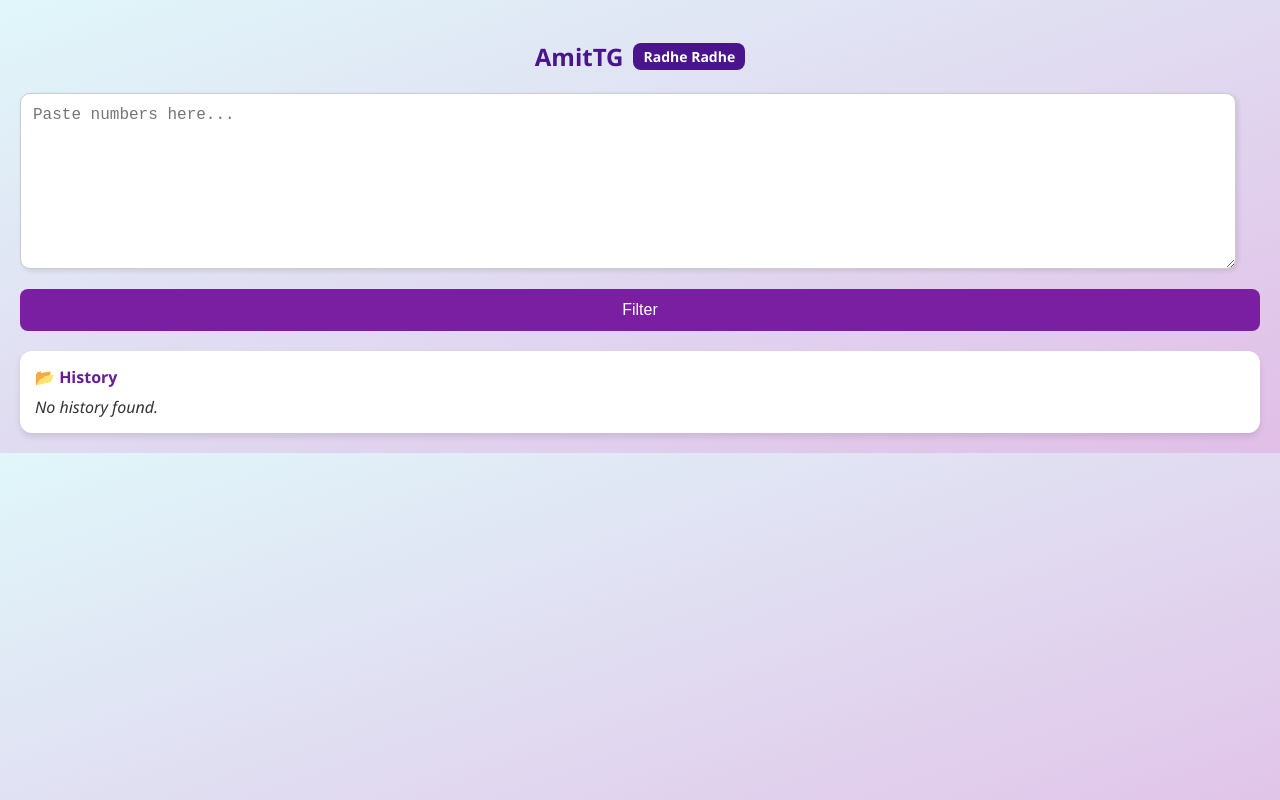
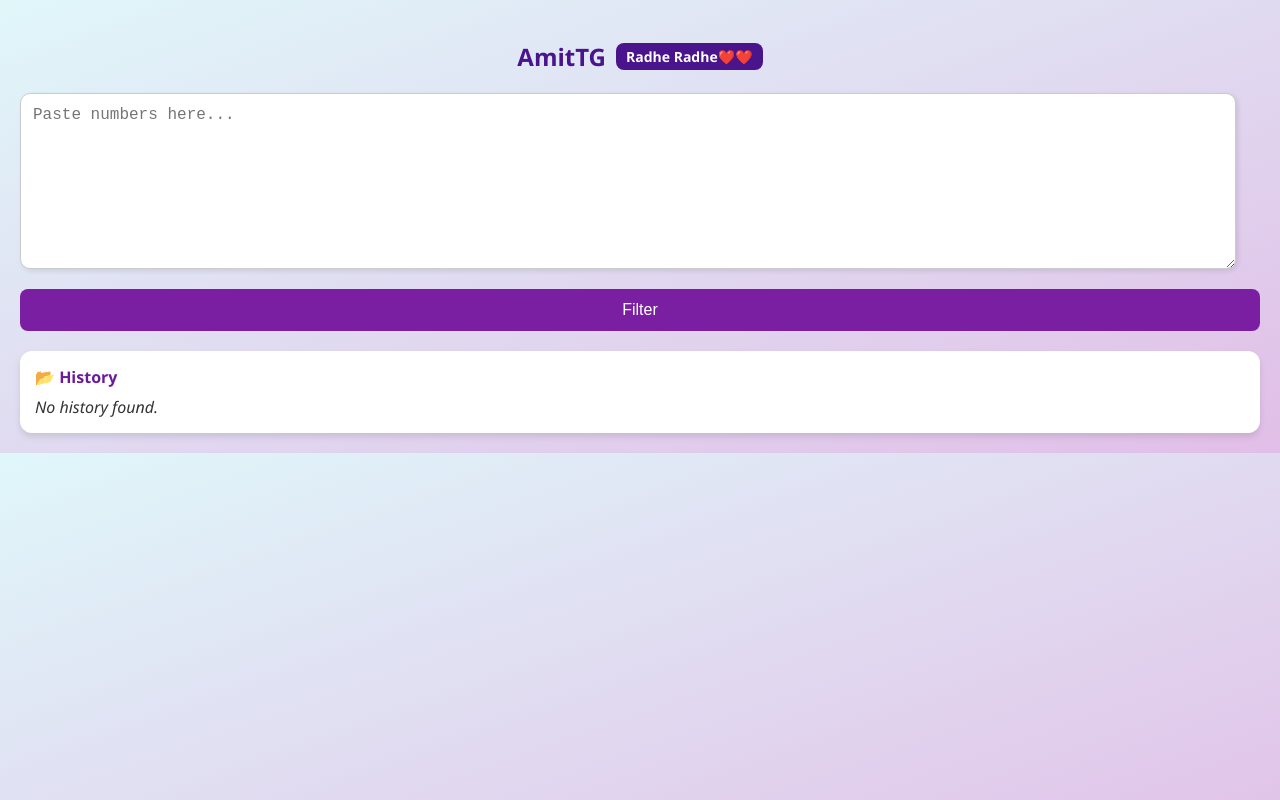
Before and after one commit to amittgofficial/numbertool, a plain HTML site: page index.html in a window 1280 px wide. Drawn offline with Linux system fonts and the light colour scheme.

Commit message:
Update index.html

```diff
--- a/index.html
+++ b/index.html
@@ -188,7 +188,7 @@
     font-size:14px;
     cursor:pointer;
     user-select:none;
-  ">Radhe Radhe</span>
+  ">Radhe Radhe❤️❤️</span>
 </h2>
 
 <textarea id="numberInput" placeholder="Paste numbers here..."></textarea>
```
